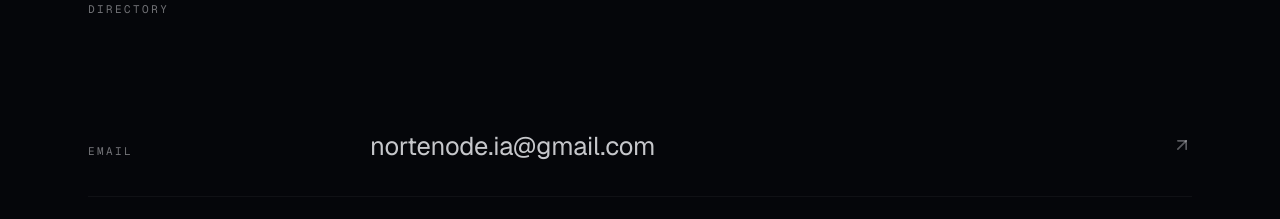
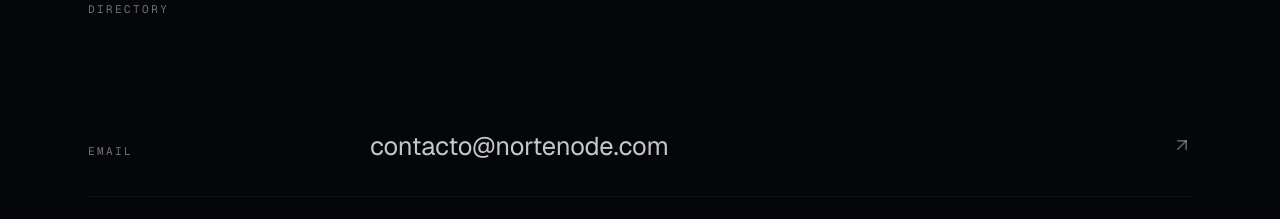
Before and after one commit to Adolfo-23-lab/nortenode-ai, a Next.js app: page /contactos in a window 1280 px wide. Shown: the part 980-1199 px from the top of the page. Built offline with nearby package versions, Linux system fonts and the light colour scheme.

Commit message:
chore(contacto): update display email to contacto@nortenode.com across 3 locales

```diff
--- a/src/i18n/dictionary.ts
+++ b/src/i18n/dictionary.ts
@@ -552,7 +552,7 @@ export const es: Dictionary = {
     directory: {
       eyebrow: "DIRECTORIO",
       rows: [
-        { label: "EMAIL",     value: "nortenode.ia@gmail.com",      href: "mailto:nortenode.ia@gmail.com", external: false, kind: "email" },
+        { label: "EMAIL",     value: "contacto@nortenode.com",      href: "mailto:contacto@nortenode.com", external: false, kind: "email" },
         { label: "TELÉFONO",  value: "+351 937 809 995",            href: "tel:+351937809995",             external: false, kind: "phone" },
         { label: "WHATSAPP",  value: "Enviar mensaje",              href: "https://wa.me/351937809995",    external: true,  kind: "whatsapp" },
         { label: "LUGAR",     value: "Vila Nova de Gaia, Portugal", href: null,                            external: false, kind: "location" },
@@ -592,7 +592,7 @@ export const es: Dictionary = {
       success_title: "Recibido.",
       success_body: "Le respondemos por email en menos de un día laborable.",
       error_title: "No pudimos enviar.",
-      error_body: "Inténtelo de nuevo o escriba directamente a nortenode.ia@gmail.com.",
+      error_body: "Inténtelo de nuevo o escriba directamente a contacto@nortenode.com.",
       error_by_code: {
         invalid_name:            "Nombre no válido.",
         invalid_email:           "Email no válido.",
@@ -958,7 +958,7 @@ export const en: Dictionary = {
     directory: {
       eyebrow: "DIRECTORY",
       rows: [
-        { label: "EMAIL",    value: "nortenode.ia@gmail.com",      href: "mailto:nortenode.ia@gmail.com", external: false, kind: "email" },
+        { label: "EMAIL",    value: "contacto@nortenode.com",      href: "mailto:contacto@nortenode.com", external: false, kind: "email" },
         { label: "PHONE",    value: "+351 937 809 995",            href: "tel:+351937809995",             external: false, kind: "phone" },
         { label: "WHATSAPP", value: "Send a message",              href: "https://wa.me/351937809995",    external: true,  kind: "whatsapp" },
         { label: "PLACE",    value: "Vila Nova de Gaia, Portugal", href: null,                            external: false, kind: "location" },
@@ -998,7 +998,7 @@ export const en: Dictionary = {
       success_title: "Received.",
       success_body: "We'll reply by email within one business day.",
       error_title: "We couldn't send it.",
-      error_body: "Try again or email nortenode.ia@gmail.com directly.",
+      error_body: "Try again or email contacto@nortenode.com directly.",
       error_by_code: {
         invalid_name:            "Invalid name.",
         invalid_email:           "Invalid email.",
@@ -1360,7 +1360,7 @@ export const pt: Dictionary = {
     directory: {
       eyebrow: "DIRETÓRIO",
       rows: [
-        { label: "EMAIL",     value: "nortenode.ia@gmail.com",      href: "mailto:nortenode.ia@gmail.com", external: false, kind: "email" },
+        { label: "EMAIL",     value: "contacto@nortenode.com",      href: "mailto:contacto@nortenode.com", external: false, kind: "email" },
         { label: "TELEFONE",  value: "+351 937 809 995",            href: "tel:+351937809995",             external: false, kind: "phone" },
         { label: "WHATSAPP",  value: "Enviar mensagem",             href: "https://wa.me/351937809995",    external: true,  kind: "whatsapp" },
         { label: "LOCAL",     value: "Vila Nova de Gaia, Portugal", href: null,                            external: false, kind: "location" },
@@ -1400,7 +1400,7 @@ export const pt: Dictionary = {
       success_title: "Recebido.",
       success_body: "Respondemos por email em menos de um dia útil.",
       error_title: "Não conseguimos enviar.",
-      error_body: "Tente novamente ou escreva diretamente para nortenode.ia@gmail.com.",
+      error_body: "Tente novamente ou escreva diretamente para contacto@nortenode.com.",
       error_by_code: {
         invalid_name:            "Nome inválido.",
         invalid_email:           "Email inválido.",
```
